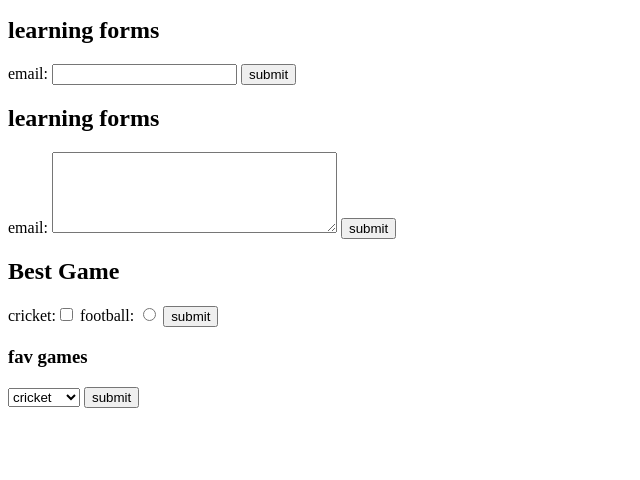
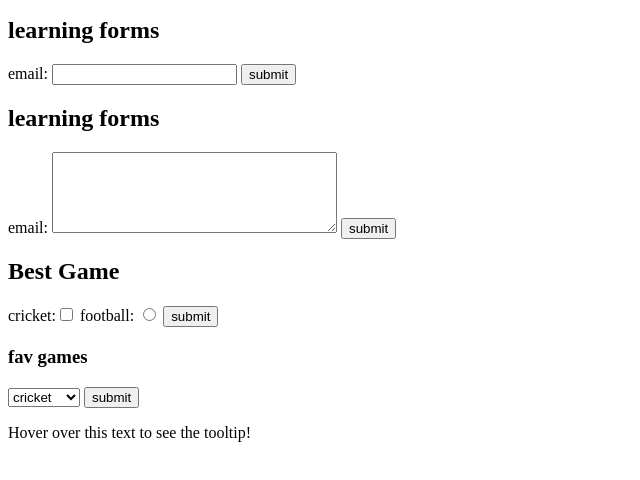
Before and after one commit to way2abhiaks03-crypto/chai-aur-code-codes, a plain HTML site: page 04_form.html in a window 1280 px wide. Shown: the part 104-584 px from the top of the page, without its empty margins (0-640 px from the left). Drawn offline with Linux system fonts and the light colour scheme.

Commit message:
learing form

```diff
--- a/04_form.html
+++ b/04_form.html
@@ -72,5 +72,10 @@
         </form>
     </div>
 
+
+<p title="This is a tooltip text">
+  Hover over this text to see the tooltip!
+</p>
+
 </body>
 </html>
```
